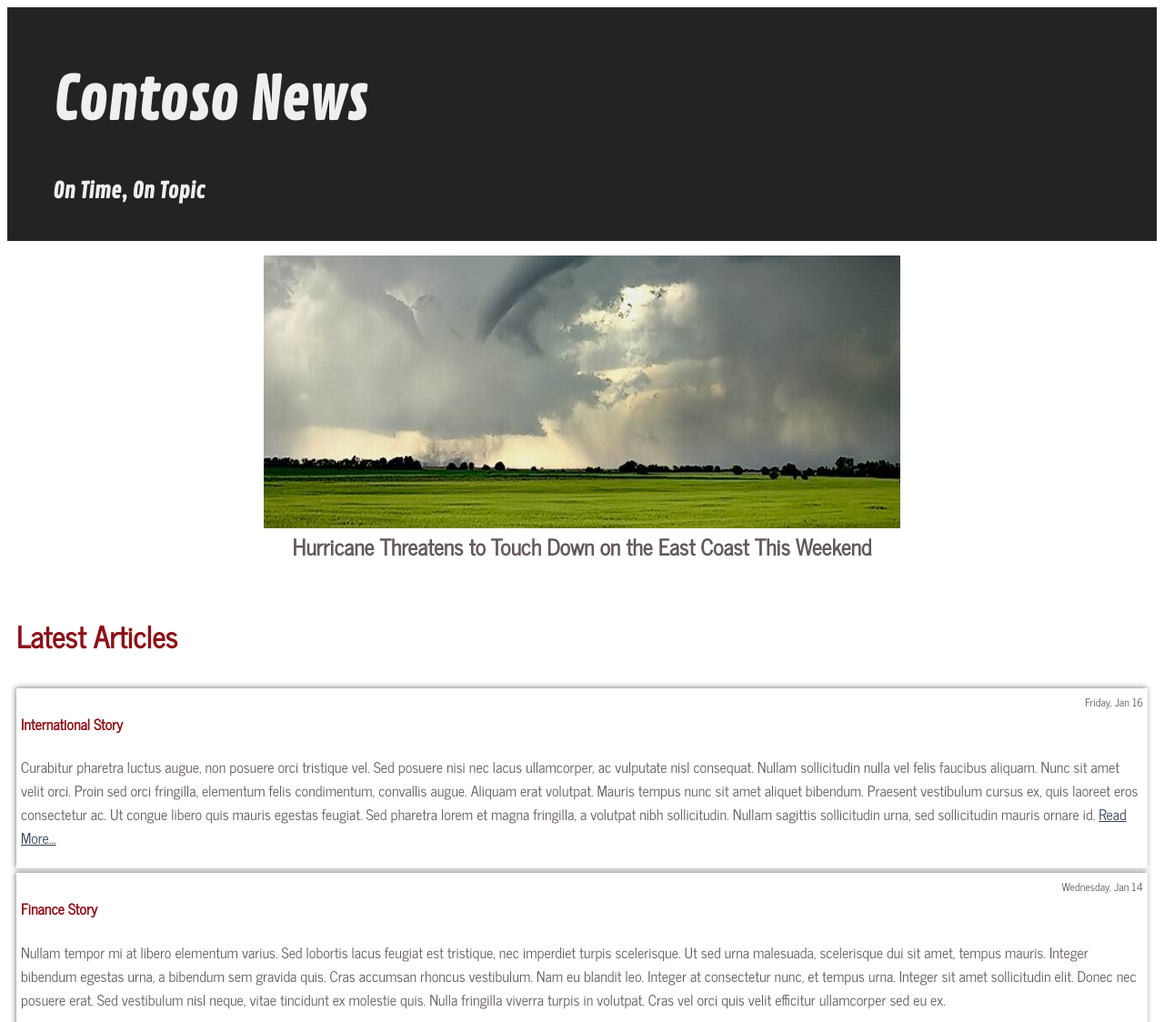
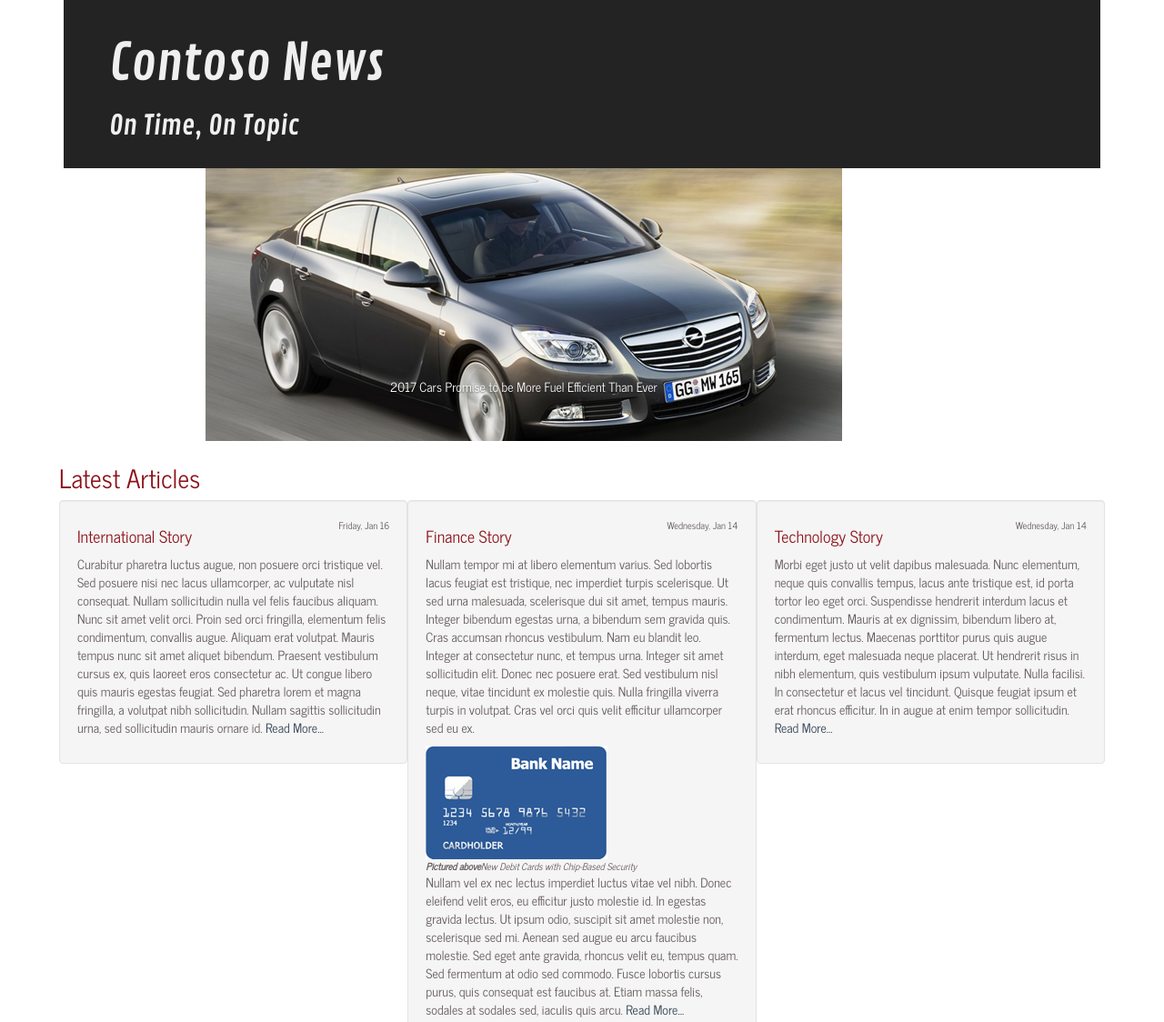
Before and after one commit to BridgitA/Week3-H-W, a plain HTML site: page Homework/index.html in a window 1280 px wide. Shown: the top 1124 px of the page at 91% size. Drawn offline with nearby package versions, Linux system fonts and the light colour scheme; files whose address does not match are found by name.

Commit message:
Added bootstrap to my code

```diff
--- a/Homework/css/style.css
+++ b/Homework/css/style.css
@@ -1,6 +1,6 @@
 body{
     color: #635959;
-    font-family: 'News Cycle';
+    font-family: 'News Cycle' !important;
 
 }
 header{
@@ -50,11 +50,7 @@ main{
     font-family: 'Contrail One';
     src: url('..//fonts/contrail_one.ttf') format('truetype')
 }
-article{
-    margin: 5px 0px;
-    padding: 5px 5px;
-    box-shadow: -1px -1px 6px #888888;
-}
+
 @media not print{
     body {
         color: #635959;
@@ -89,21 +85,9 @@ article{
         display: none;
     }
 }
-section#carousel > figure > img {
-    display: none;
-    margin: 0px auto;
+.carousel-inner {
+    text-align: center;
 }
-section#carousel > figure.visible > img {
-    display: block;
-    position: relative;
-    overflow: hidden;
+.carousel .item > img {
+    display: inline-block;
 }
-section#carousel > figure > figcaption {
-    display: none;
-}
-section#carousel > figure.visible > figcaption {
-    display: block;
-    text-align: center;
-    font-weight: bold;
-    font-size: 1.5em;
-}
--- a/Homework/index.html
+++ b/Homework/index.html
@@ -2,33 +2,37 @@
 <html lang ="en-US">
     <head>
         <title>Contoso News</title>
+        <link rel="stylesheet" href="https://maxcdn.bootstrapcdn.com/bootstrap/3.3.6/css/bootstrap.min.css" />
+        <script type="text/javascript" src="https://ajax.googleapis.com/ajax/libs/jquery/1.11.3/jquery.min.js"></script>
+        <script type="text/javascript" src="https://maxcdn.bootstrapcdn.com/bootstrap/3.3.6/js/bootstrap.min.js"></script>
         <link rel="stylesheet" href="css/style.css" />
-        <script type="text/javascript" src="js/script.js"></script>
     </head>
-    <body>
+    <body class="container">
         <header>
             </section>
             <h1>Contoso News</h1>
             <h2>On Time, On Topic</h2>
         </header>
-        <section id="carousel">
-            <figure class="visible">
-                <img src="img/efficient_cars.png" alt="Efficient Cars"/>
-                <figcaption>2017 Cars Promise to be More Fuel Efficient Than Ever</figcaption>
-            </figure>
-            <figure>
-                <img src="img/natural_disaster.png" alt="Natural Disaster" />
-                <figcaption>Hurricane Threatens to Touch Down on the East Coast This Weekend</figcaption>
-            </figure>
-            <figure>
-                <img src="img/health_records.png" alt="Health Records" />
-                <figcaption>Many Doctors are Moving to Digital Health Records This Year</figcaption>
-            </figure>
+        <section id="carousel" class="carousel slide" data-ride="carousel">
+            <div class="carousel-inner" role="listbox">
+                <figure class="item active">
+                    <img src="img/efficient_cars.png" alt="Efficient Cars" />
+                    <figcaption class="carousel-caption">2017 Cars Promise to be More Fuel Efficient Than Ever</figcaption>
+                </figure>
+                <figure class="item">
+                    <img src="img/natural_disaster.png" alt="Natural Disaster" />
+                    <figcaption class="carousel-caption">Hurricane Threatens to Touch Down on the East Coast This Weekend</figcaption>
+                </figure>
+                <figure class="item">
+                    <img src="img/health_records.png" alt="Health Records" />
+                    <figcaption class="carousel-caption">Many Doctors are Moving to Digital Health Records This Year</figcaption>
+                </figure>
+            </div>
         </section>
 
-            <main>
+            <main class="row">
                 <h3>Latest Articles</h3>
-                <article>
+                <article class="well col-md-4">
                     <time datetime="16-01-2016">Friday, Jan 16</time>
                     <h4>International Story</h4>
                     <p>
@@ -37,7 +41,7 @@
                     </p>
                 </article>
 
-                <article>
+                <article class="well col-md-4">
                     <time datetime="14-01-2016">Wednesday, Jan 14</time>
                     <h4>Finance Story</h4>
                     <p>
@@ -51,7 +55,7 @@
                     </p>
                 </article>
 
-                <article>
+                <article class="well col-md-4">
                     <time datetime="14-01-2016">Wednesday, Jan 14</time>
                     <h4>Technology Story</h4>
                     <p>
@@ -61,9 +65,9 @@
 
                 </article>
             </main>
-            <h4>Sign Up For Our Emails</h4>
-            <summary>
-                <form>
+            <summary class="panel panel-default col-md-8 col-md-offset-2">
+                <div class="panel-heading">Sign Up For Our Emails</div>
+                <form class="form-horizontal panel-body">
                     <label>E-mail Address: </label>
                     <input type="text" required="required" />
                     <label>Delivery Preference: </label>
```
